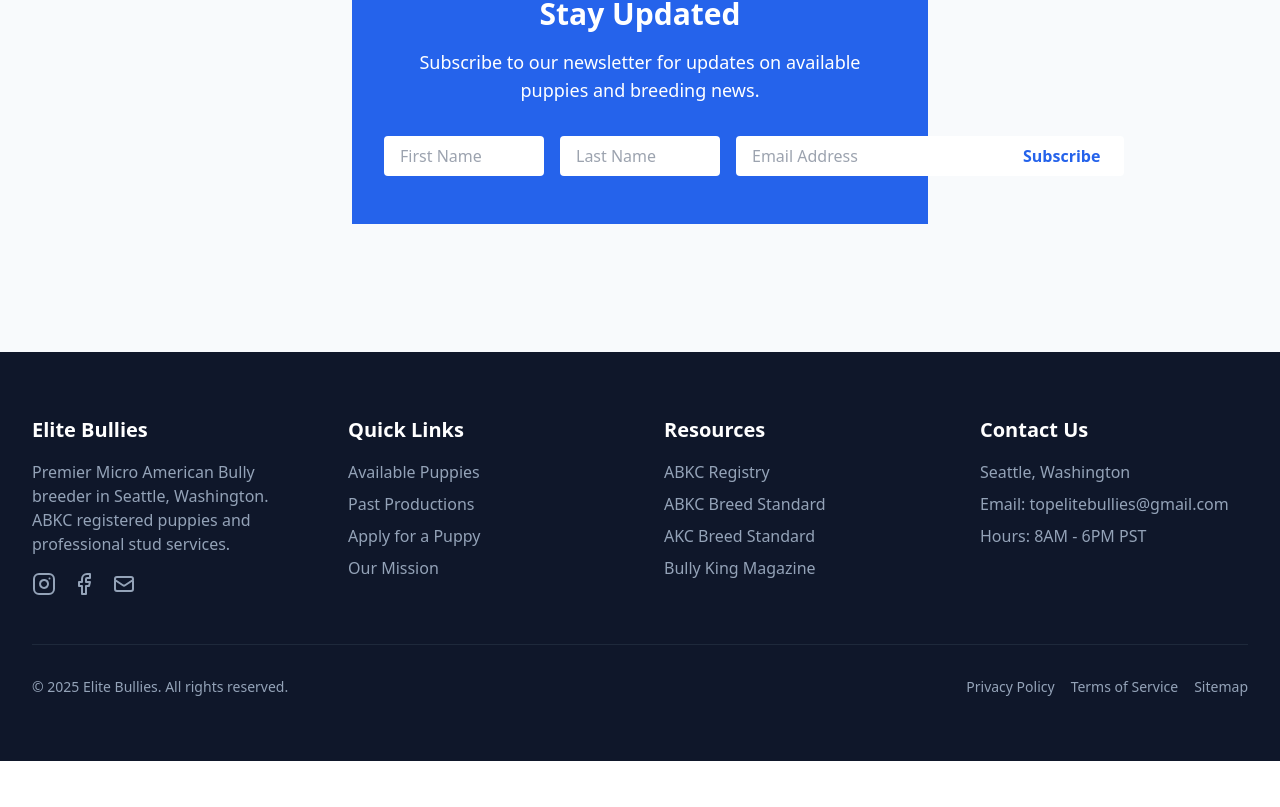
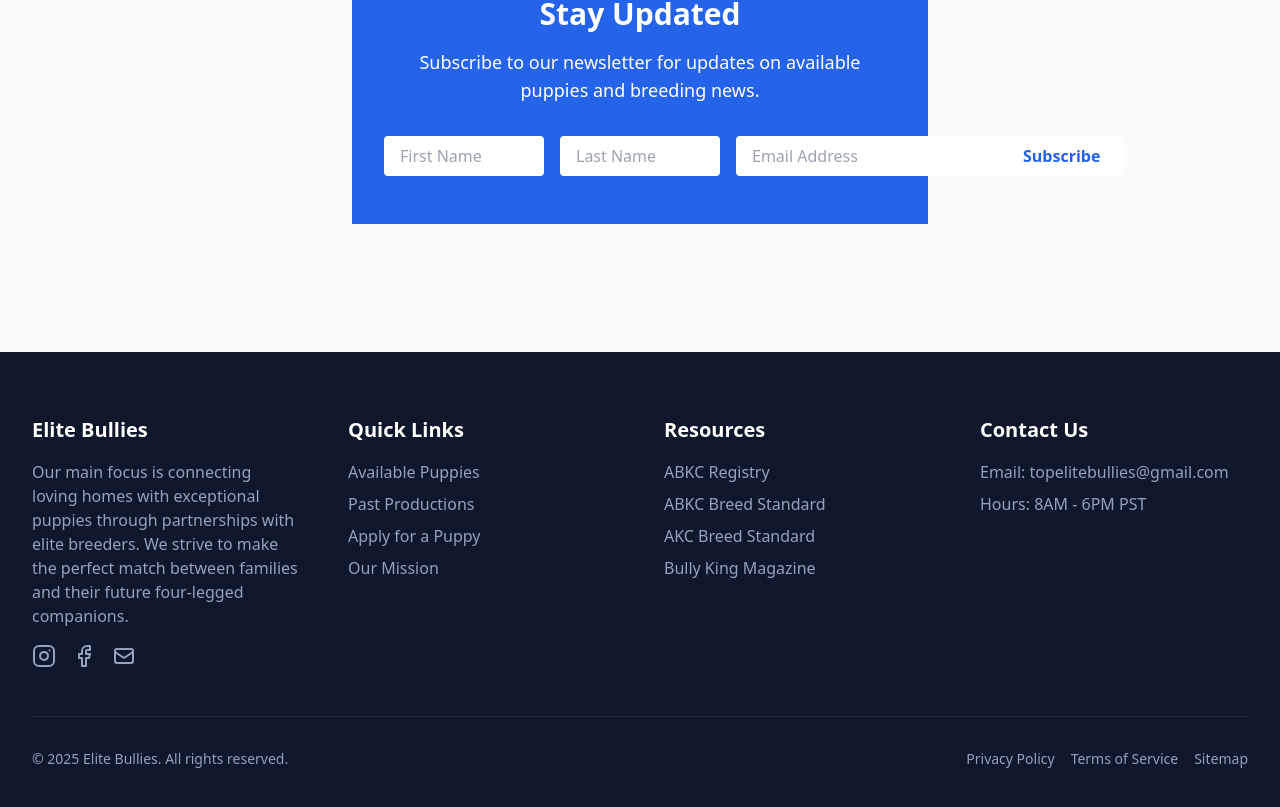
Before and after one commit to JonesHub001/elite, a React (Vite) app: page / in a window 1280 px wide. Shown: the part 9549-10356 px from the top of the page. Before the commit the page ends 10310 px from the top, so only its background shows below. Built offline with nearby package versions, Linux system fonts and the light colour scheme; no server answers.

Commit message:
removed address

```diff
--- a/src/components/Layout.tsx
+++ b/src/components/Layout.tsx
@@ -98,7 +98,7 @@ const Footer = () => {
           <div>
             <h3 className="text-xl font-semibold mb-4">Elite Bullies</h3>
             <p className="text-slate-400 mb-4">
-              Premier Micro American Bully breeder in Seattle, Washington. ABKC registered puppies and professional stud services.
+            Our main focus is connecting loving homes with exceptional puppies through partnerships with elite breeders. We strive to make the perfect match between families and their future four-legged companions.
             </p>
             <div className="flex space-x-4">
               <a href="https://www.instagram.com/elitebullies" target="_blank" rel="noopener noreferrer" className="text-slate-400 hover:text-white">
@@ -141,7 +141,7 @@ const Footer = () => {
           <div>
             <h3 className="text-xl font-semibold mb-4">Contact Us</h3>
             <ul className="space-y-2 text-slate-400">
-              <li>Seattle, Washington</li>
+              {/* <li>Seattle, Washington</li> */}
               {/* <li>Phone: (232) 445-4445</li> */}
               <li>Email: topelitebullies@gmail.com</li>
               <li>Hours: 8AM - 6PM PST</li>
```
